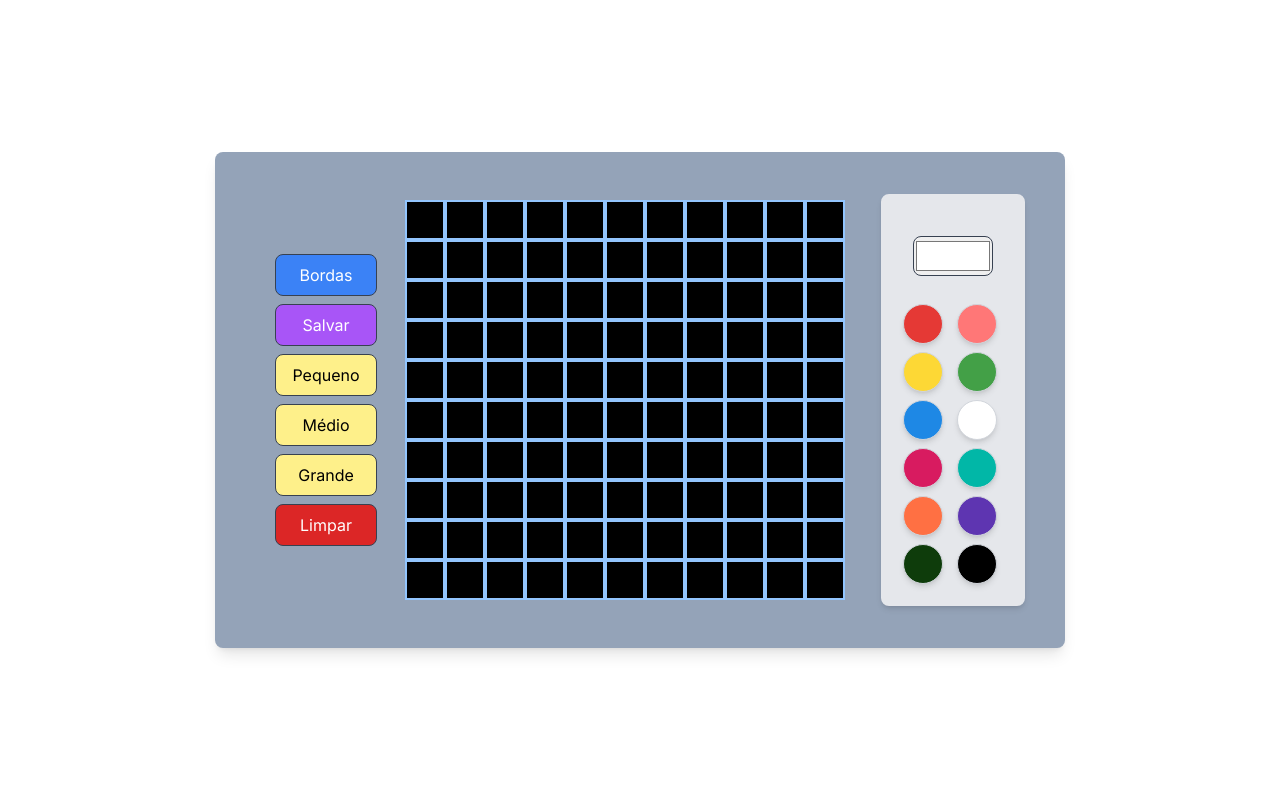
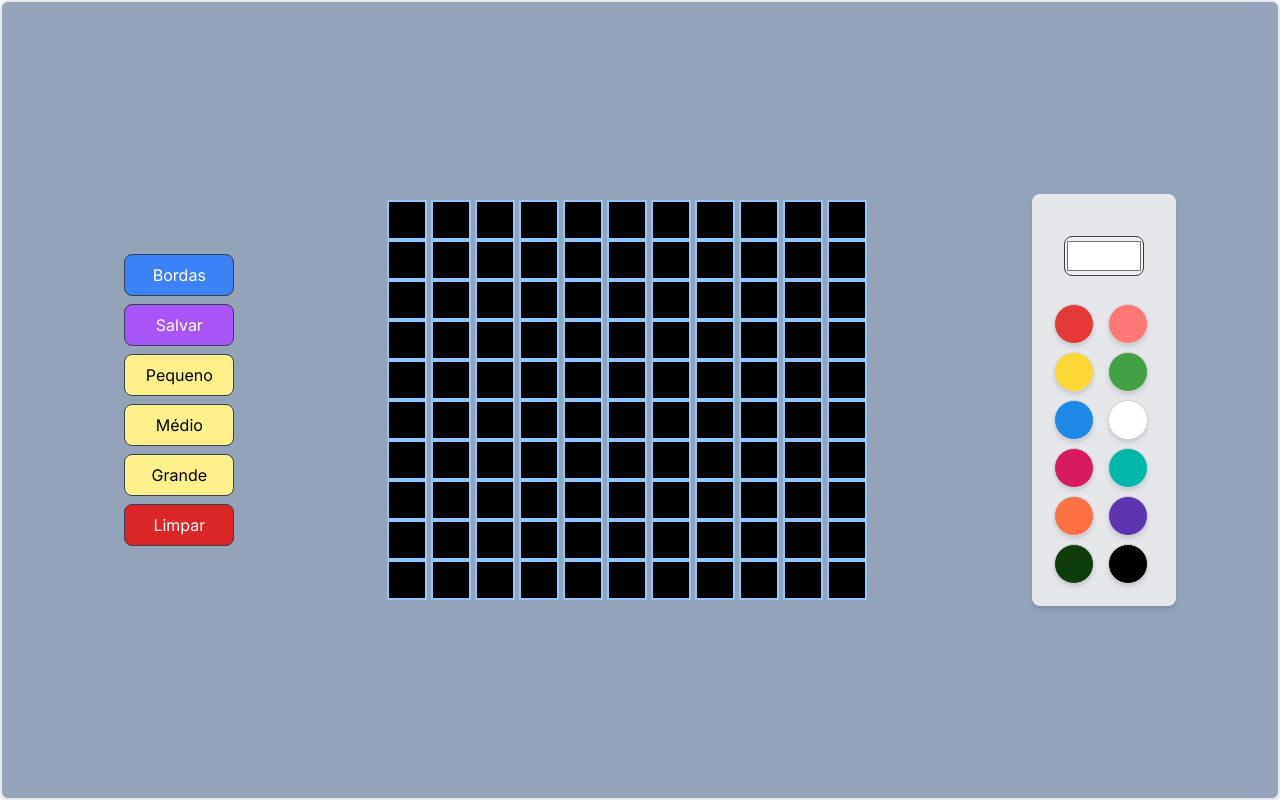
Before and after one commit to rm-l/PixelArt, a Next.js app: page /pixelart in a window 1280 px wide. Built offline with nearby package versions, Linux system fonts and the light colour scheme.

Commit message:
fix: style and refact

```diff
--- a/src/app/pixelart/page.tsx
+++ b/src/app/pixelart/page.tsx
@@ -4,8 +4,8 @@ import { useState } from "react";
 
 export default function PixelArt() {
   const [collums, setCollums] = useState(110);
-  const [selectedColor, setSelectedColor] = useState('#ffffff')
-  const [border, setBorder] = useState(true)
+  const [selectedColor, setSelectedColor] = useState('#ffffff');
+  const [border, setBorder] = useState(true);
   const [pixels, setPixels] = useState(Array(collums).fill('#000000'));
 
   const colorOptions: string[] = [
@@ -24,8 +24,8 @@ export default function PixelArt() {
   ];
 
   interface ISizeConfig {
-    size: string
-    numberOfCollums: string
+    size: string;
+    numberOfCollums: string;
   }
 
   function handleColor(value: string): void {
@@ -39,34 +39,32 @@ export default function PixelArt() {
   }
 
   function handleBorder(border: boolean): void {
-    setBorder(!border)
+    setBorder(!border);
   }
 
   function handleCollums(collums: number): void {
-    setCollums(collums)
+    setCollums(collums);
   }
 
   function handleSize(): ISizeConfig {
-    if (collums == 110) {
-      return ({
+    if (collums === 110) {
+      return {
         size: 'w-10 h-10',
-        numberOfCollums: 'grid-cols-11'
-      })
+        numberOfCollums: 'grid-cols-11',
+      };
     }
 
-    if (collums == 336) {
-      return ({
+    if (collums === 336) {
+      return {
         size: 'w-5 h-5',
-        numberOfCollums: 'grid-cols-21'
-      })
+        numberOfCollums: 'grid-cols-21',
+      };
     }
 
-    else {
-      return ({
-        size: 'w-3 h-3',
-        numberOfCollums: 'grid-cols-51'
-      })
-    }
+    return {
+      size: 'w-3 h-3',
+      numberOfCollums: 'grid-cols-51',
+    };
   }
 
   function captureScreenshot() {
@@ -82,11 +80,11 @@ export default function PixelArt() {
   }
 
   return (
-    <div className={`min-h-screen flex items-center justify-center`}>
-      <div className="flex flex-col md:flex-row items-center justify-around bg-slate-400 p-10 rounded-lg shadow-lg">
-        <div className="grid grid-cols-1 gap-2 p-5">
+    <div>
+      <div className="flex items-center justify-around bg-slate-400 p-10 rounded-lg shadow-lg w-full h-screen border-2 border-red">
+        <div className="grid grid-cols-1 gap-2 p-5 min-w-[150px]">
           <button
-            onClick={() => { handleBorder(border) }}
+            onClick={() => { handleBorder(border); }}
             className="text-white rounded-lg border border-gray-700 bg-blue-500 hover:bg-blue-600 focus:outline-none focus:ring-2 focus:ring-blue-300 transition duration-200 px-4 py-2"
           >
             {border ? "Bordas" : "Bordas"}
@@ -98,39 +96,40 @@ export default function PixelArt() {
             Salvar
           </button>
           <button
-            onClick={() => { handleCollums(110); setPixels(Array(110).fill(selectedColor)) }}
+            onClick={() => { handleCollums(110); setPixels(Array(110).fill(selectedColor)); }}
             className="rounded-lg border border-gray-700 bg-yellow-200 text-black hover:bg-yellow-300 focus:outline-none focus:ring-2 focus:ring-yellow-100 transition duration-200 px-4 py-2"
           >
             Pequeno
           </button>
           <button
-            onClick={() => { handleCollums(336); setPixels(Array(336).fill(selectedColor)) }}
+            onClick={() => { handleCollums(336); setPixels(Array(336).fill(selectedColor)); }}
             className="rounded-lg border border-gray-700 bg-yellow-200 text-black hover:bg-yellow-300 focus:outline-none focus:ring-2 focus:ring-yellow-100 transition duration-200 px-4 py-2"
           >
             Médio
           </button>
           <button
-            onClick={() => { handleCollums(1581); setPixels(Array(1581).fill(selectedColor)) }}
+            onClick={() => { handleCollums(1581); setPixels(Array(1581).fill(selectedColor)); }}
             className="rounded-lg border border-gray-700 bg-yellow-200 text-black hover:bg-yellow-300 focus:outline-none focus:ring-2 focus:ring-yellow-100 transition duration-200 px-4 py-2"
           >
             Grande
           </button>
           <button
-            onClick={() => { setPixels(Array(collums).fill(selectedColor)) }}
+            onClick={() => { setPixels(Array(collums).fill(selectedColor)); }}
             className="text-white rounded-lg border border-gray-700 bg-red-600 hover:bg-red-700 focus:outline-none focus:ring-2 focus:ring-red-300 transition duration-200 px-4 py-2"
-
           >
             Limpar
           </button>
         </div>
 
-        <div className={`grid ${handleSize().numberOfCollums} gap-0 flex-grow p-2`}
-          id="pixel-art-canvas">
+        <div
+          className={`grid ${handleSize().numberOfCollums} gap-0 p-2 min-w-[500px]`}
+          id="pixel-art-canvas"
+        >
           {pixels.map((color, index) => (
             <div
               key={index}
-              className={`${handleSize().size} ${border ? 'border-2' : ''} border-blue-300`}
-              style={{ backgroundColor: color }}
+              className={`${handleSize().size} ${border ? 'border-2' : ''} border-blue-300 gap-0`}
+              style={{ backgroundColor: color, boxSizing: 'border-box' }}
               onClick={() => handleSinglePixel(index)}
             ></div>
           ))}
```
